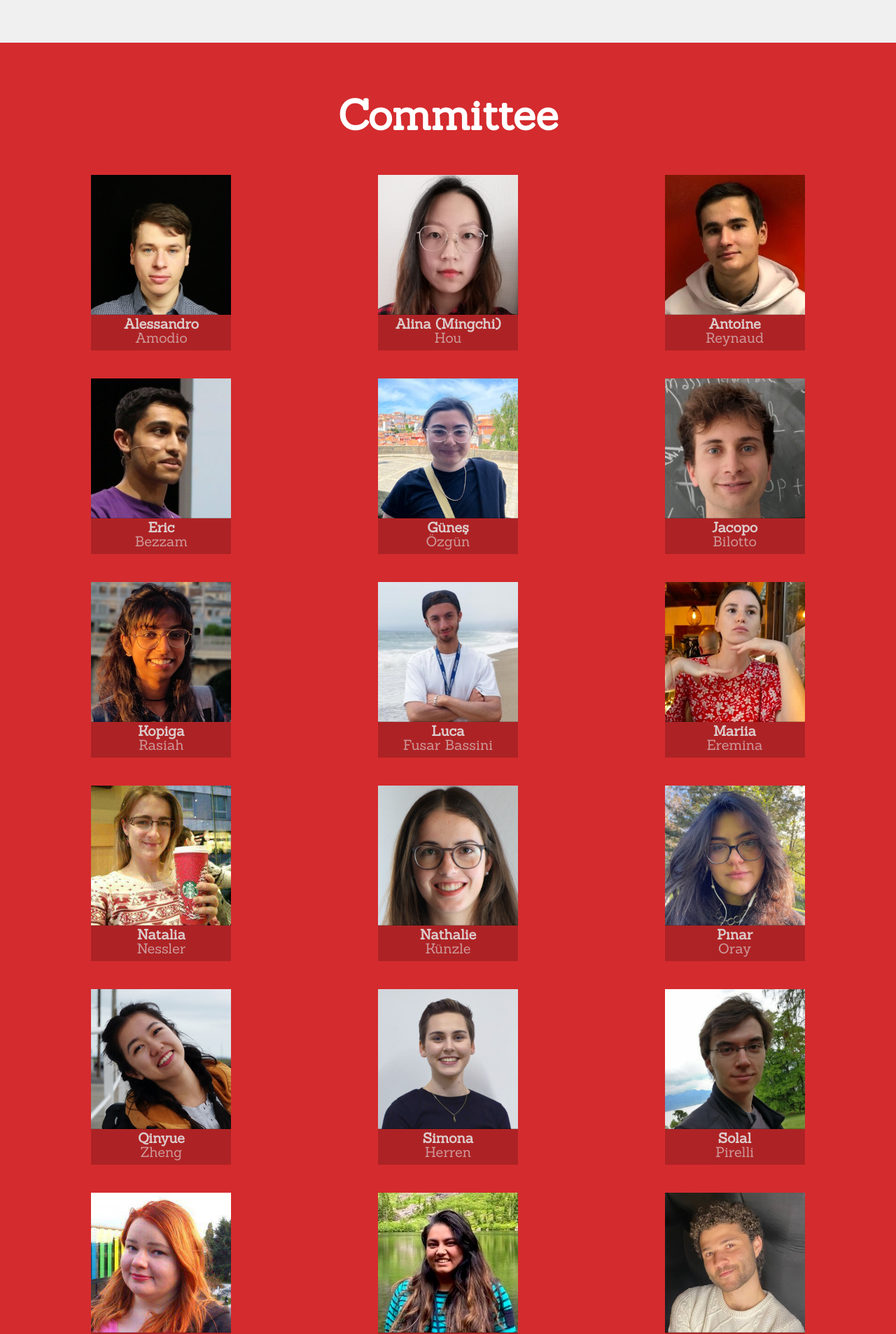
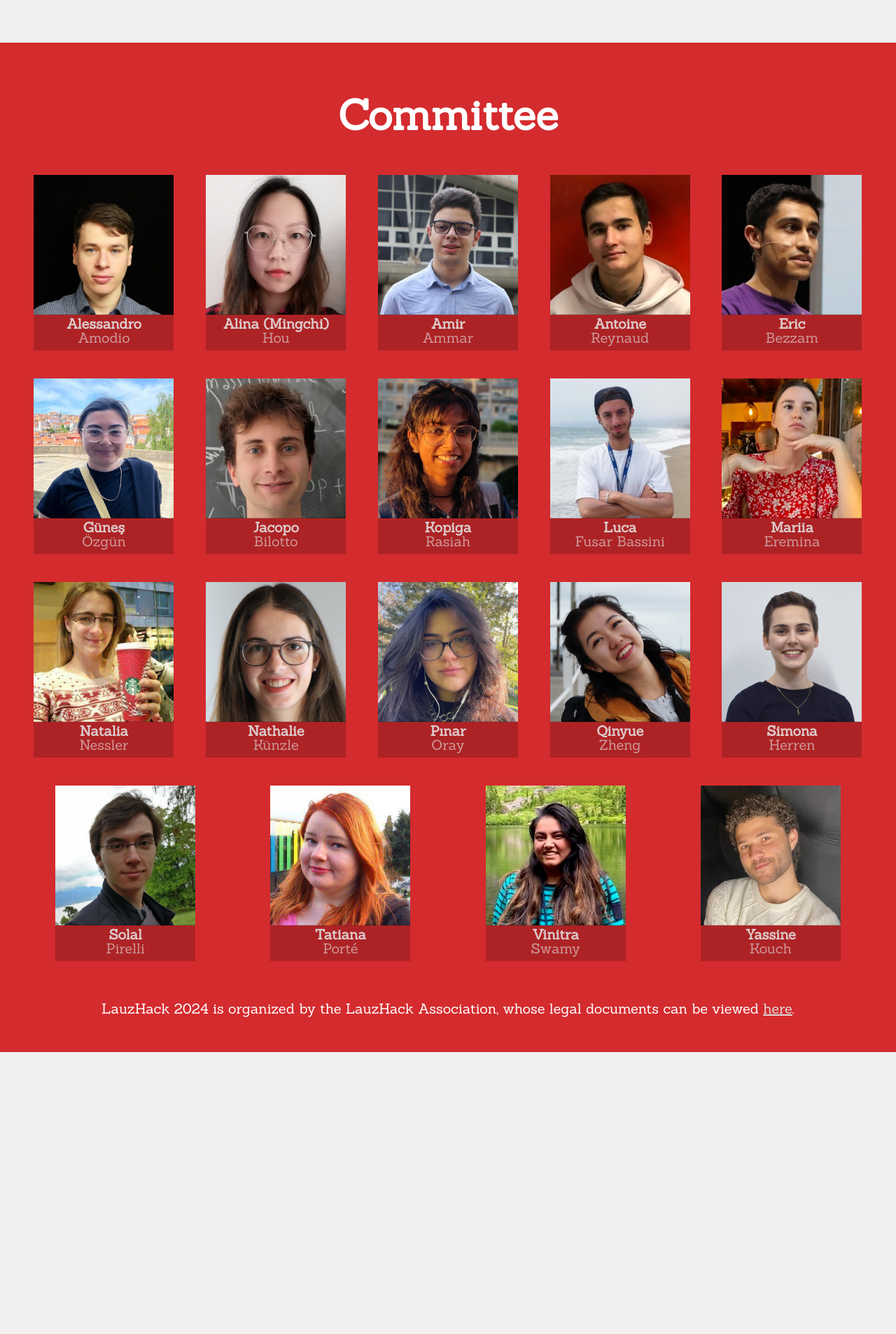
Before and after one commit to LauzHack/LauzHack.github.io, a Jekyll site: the page built from index.html, in a window 1280 px wide. Shown: the part 3288-5195 px from the top of the page at 70% size. Built offline with Jekyll 4.4.1, drawn with Linux system fonts in a browser that asks for light colours; after the commit the page ends 4792 px from its top, so only the background shows below that.

Commit message:
Add Amir

```diff
--- a/_data/organizers.yml
+++ b/_data/organizers.yml
@@ -14,6 +14,10 @@ people:
   - given: Alina (Mingchi)
     family: Hou
     link: https://linkedin.com/in/mingchi-hou-771594177
+
+  - given: Amir
+    family: Ammar
+    link: https://linkedin.com/in/amir-ammar-9583a226b
 
   - given: Antoine
     family: Reynaud
```
Also changed, not shown: images/people/Amir Ammar.jpg (added).
